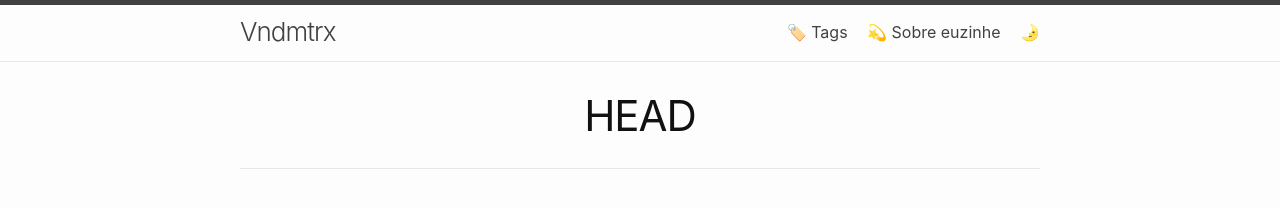
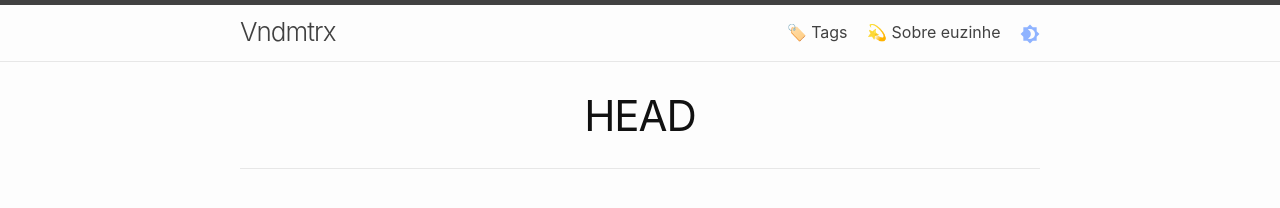
Before and after one commit to vndmtrx/vndmtrx.github.io, a Jekyll site: the page built from History.markdown, in a window 1280 px wide. Shown: the top 208 px of the page. Built offline with Jekyll 4.4.1, drawn with Linux system fonts in a browser that asks for light colours; nearby versions of some CDN libraries; our own code applies the rules of GitHub Pages for plain Markdown files.

Commit message:
Ajustes do alterador de temas do blog

```diff
--- a/_includes/custom-head.html
+++ b/_includes/custom-head.html
@@ -16,12 +16,27 @@
 <link rel="apple-touch-icon" href="{{ "/favicon-32x32.png" | relative_url }}">
 <meta name="theme-color" content="#000000">
 <script>
+const ICON_DARK =
+  "M12 18c-.89 0-1.74-.2-2.5-.55C11.56 16.5 13 14.42 13 12s-1.44-4.5-3.5-5.45C10.26 6.2 11.11 6 12 6a6 6 0 0 1 6 6 6 6 0 0 1-6 6m8-9.31V4h-4.69L12 .69 8.69 4H4v4.69L.69 12 4 15.31V20h4.69L12 23.31 15.31 20H20v-4.69L23.31 12z";
+
+const ICON_LIGHT =
+  "M12 8a4 4 0 0 0-4 4 4 4 0 0 0 4 4 4 4 0 0 0 4-4 4 4 0 0 0-4-4m0 10a6 6 0 0 1-6-6 6 6 0 0 1 6-6 6 6 0 0 1 6 6 6 6 0 0 1-6 6m8-9.31V4h-4.69L12 .69 8.69 4H4v4.69L.69 12 4 15.31V20h4.69L12 23.31 15.31 20H20v-4.69L23.31 12z";
+
 function setCSS(theme) {
   document.getElementById("main-stylesheet").href = '/assets/css/' + (theme === 'classic' ? 'classic.css' : 'dark.css');
 }
 
 function setIcon(theme) {
-  document.getElementById('theme-icon').textContent = theme === 'classic' ? '🌛' : '🌞';
+  const path = document.getElementById('theme-icon-path');
+  const icon = document.getElementById('theme-icon');
+
+  if (theme === 'classic') {
+    path.setAttribute('d', ICON_DARK);
+    icon.style.color = '#8fb3ff';
+  } else {
+    path.setAttribute('d', ICON_LIGHT);
+    icon.style.color = '#f5c542';
+  }
 }
 
 function toggleTheme() {
--- a/_includes/nav-items.html
+++ b/_includes/nav-items.html
@@ -7,6 +7,8 @@
   {%- endfor %}
 
   <a class="nav-item theme-toggle" href="#" id="theme-toggle" title="Toggle theme">
-    <span id="theme-icon">🌛</span>
+    <svg id="theme-icon" xmlns="http://www.w3.org/2000/svg" viewBox="0 0 24 24" width="20" height="20" fill="currentColor" aria-hidden="true">
+      <path id="theme-icon-path"></path>
+    </svg>
   </a>
 </div>
--- a/_sass/minima/_layout.scss
+++ b/_sass/minima/_layout.scss
@@ -122,7 +122,21 @@
   }
 }
 
+.theme-toggle {
+  display: inline-flex;
+  align-items: center;
+  justify-content: center;
+  vertical-align: middle;
+  line-height: 1;
+  padding: 0;
+}
 
+.theme-toggle svg {
+  display: block;
+  width: 20px;
+  height: 20px;
+  flex: 0 0 20px;
+}
 
 /**
  * Site footer
```
